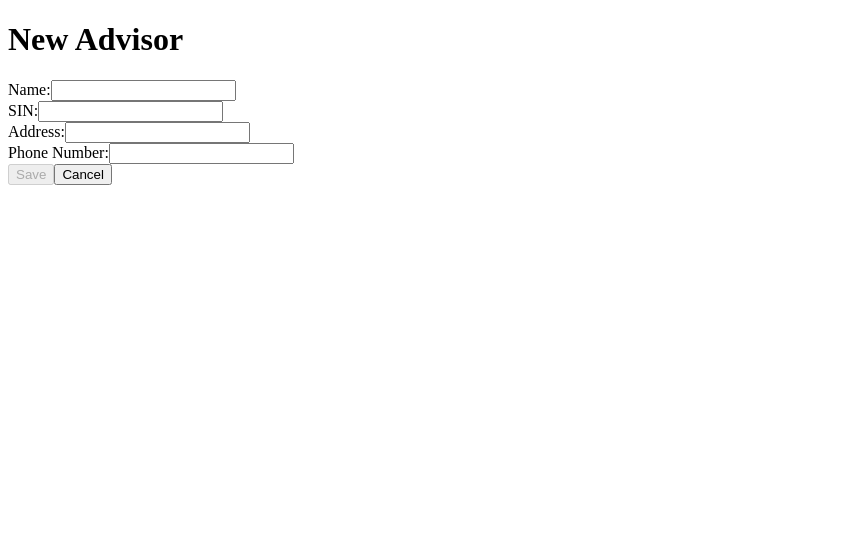
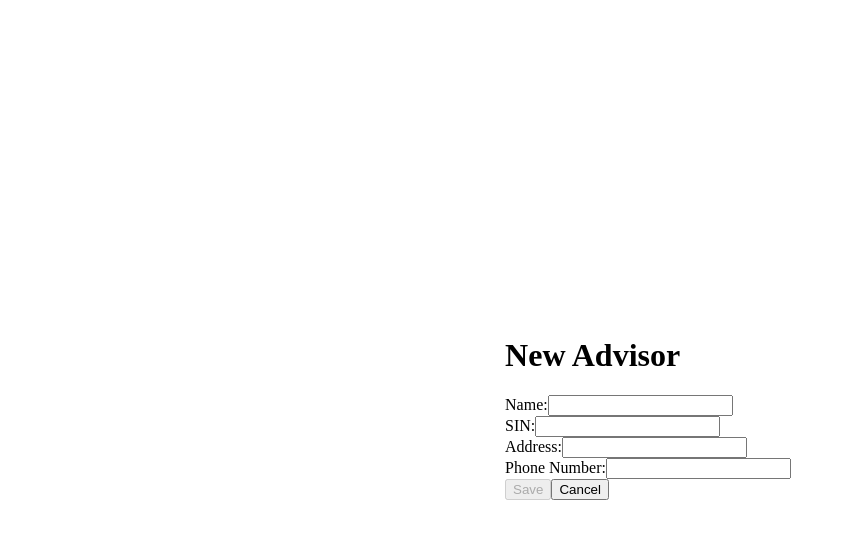
Before and after one commit to lucasdnr/apexa-advisor-health-system, an Angular app in the folder FrontEndAngular/: page /advisor in a window 1280 px wide. Shown: the top 538 px of the page, without its empty margins (0-846 px from the left). Built offline with nearby package versions, Linux system fonts and the light colour scheme.

Commit message:
[Angular] Add some css styles and rename functions

```diff
--- a/FrontEndAngular/src/app/app.component.html
+++ b/FrontEndAngular/src/app/app.component.html
@@ -1 +1,3 @@
-<router-outlet></router-outlet>
+<main class="container">
+    <router-outlet></router-outlet>
+</main>
--- a/FrontEndAngular/src/app/pages/advisor/edit-advisor/edit-advisor.component.ts
+++ b/FrontEndAngular/src/app/pages/advisor/edit-advisor/edit-advisor.component.ts
@@ -42,7 +42,7 @@ export class EditAdvisorComponent implements OnInit {
 
   async editAdvisor(advisor: Advisor) {
     try {
-      await lastValueFrom(this.advisorService.updateAdvisor(this.id, advisor));
+      await lastValueFrom(this.advisorService.update(this.id, advisor));
 
       this.router.navigate(['/']);
 
--- a/FrontEndAngular/src/app/pages/advisor/new-advisor/new-advisor.component.ts
+++ b/FrontEndAngular/src/app/pages/advisor/new-advisor/new-advisor.component.ts
@@ -19,7 +19,7 @@ export class NewAdvisorComponent {
 
   async createAdvisor(advisor: Advisor) {
     try {
-      await lastValueFrom(this.advisorService.createAdvisor(advisor));
+      await lastValueFrom(this.advisorService.create(advisor));
 
       this.router.navigate(['/']);
 
--- a/FrontEndAngular/src/app/services/advisor.service.ts
+++ b/FrontEndAngular/src/app/services/advisor.service.ts
@@ -24,12 +24,17 @@ export class AdvisorService {
   }
 
   // create advisor
-  createAdvisor(advisor: Advisor): Observable<Advisor> {
+  create(advisor: Advisor): Observable<Advisor> {
     return this.http.post<Advisor>(this.apiURL, advisor);
   }
 
   // update advisor
-  updateAdvisor(id:string, advisor: Advisor): Observable<Advisor> {
+  update(id:string, advisor: Advisor): Observable<Advisor> {
     return this.http.put<Advisor>(`${this.apiURL}/${id}`, advisor);
   }
+
+  // delete advisor
+  // deleteAdvisor(id:string): {
+  //   return this.http.delete<Advisor>(`${this.apiURL}/${id}`);
+  // }
 }
--- a/FrontEndAngular/src/styles.scss
+++ b/FrontEndAngular/src/styles.scss
@@ -1 +1,13 @@
 /* You can add global styles to this file, and also import other style files */
+html, body {
+    width: 100%;
+    height: 100%;
+}
+
+.container{
+    width: 100%;
+    height: 100%;
+    display: flex;
+    justify-content: center;
+    align-items: center;
+}
```
